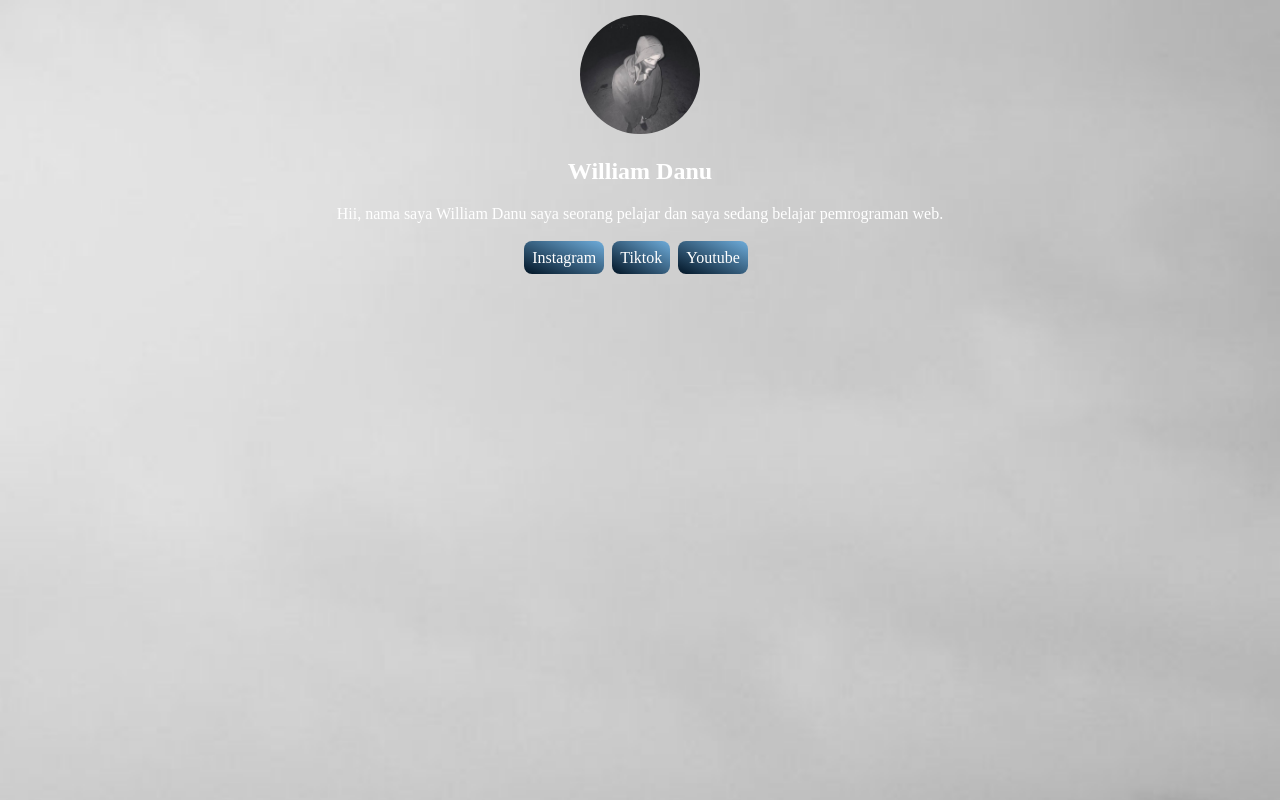
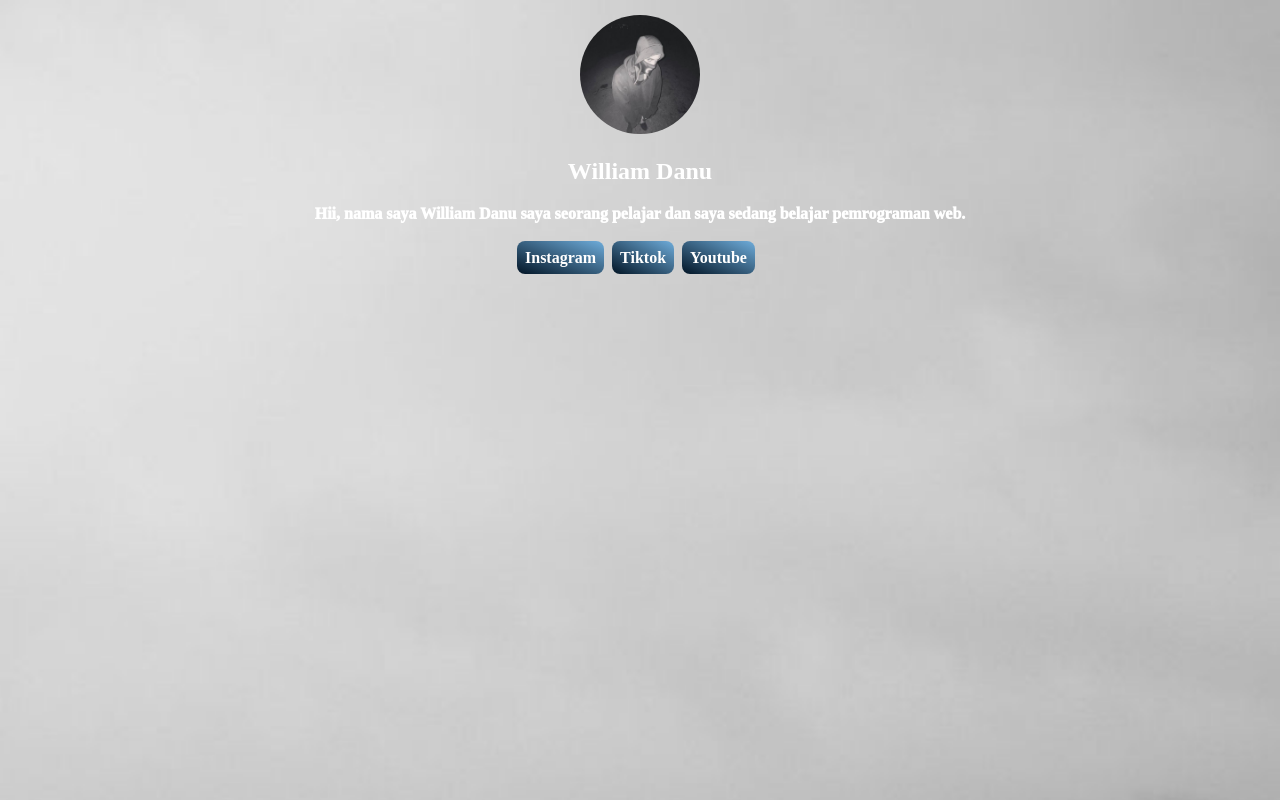
Before and after one commit to Williamdanu/Web-profile, a plain HTML site: page index.html in a window 1280 px wide. Drawn offline with Linux system fonts and the light colour scheme.

Commit message:
Update index.html

```diff
--- a/index.html
+++ b/index.html
@@ -45,6 +45,11 @@
       text-decoration: none;
       padding: 8px;
       border-radius: 8px;
+      font-weight: 700;
+    }
+
+    p {
+      font-weight: 1000;
     }
   </style>
 </head>
```
